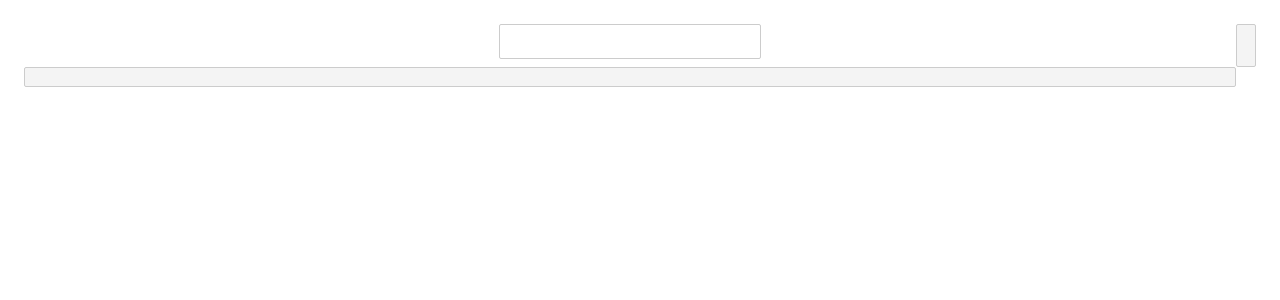
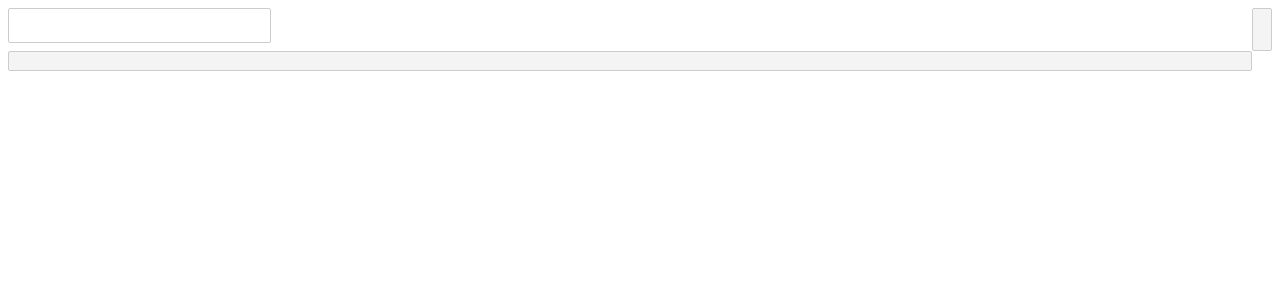
Before and after one commit to josh-yates/layowt, a Svelte app: page / in a window 1280 px wide. Shown: the top 300 px of the page. Built offline with nearby package versions, Linux system fonts and the light colour scheme.

Commit message:
WIP on pane UI

```diff
--- a/src/App.svelte
+++ b/src/App.svelte
@@ -1,19 +1,28 @@
 <script lang="ts">
 	import Pane from "./components/Pane.svelte";
-	import type { TreeNode } from "./models/treeNode";
-	export let model: TreeNode;
+	import { SplitType } from "./models/splitType";
+	import { GridService } from "./services/gridService";
+	import { PaneService } from "./services/paneService";
+	const paneService = new PaneService();
+	const gridService = new GridService(paneService);
+
+	$: update = {};
 </script>
 
 <main>
-	<Pane />
+	{#each paneService.panes as pane}
+		<Pane
+			command={pane.content}
+			style={gridService.getGridStylesForPane(pane)}
+			on:splitHorizontal={() => {paneService.splitPane(pane, SplitType.Horizontal); update ={}}}
+			on:splitVertical={() => {paneService.splitPane(pane, SplitType.Vertical); update = {}}} />
+	{/each}
 </main>
 
 <style>
 	main {
-		text-align: center;
-		padding: 1em;
 		max-width: 240px;
-		margin: 0 auto;
+		display: grid;
 	}
 
 	@media (min-width: 640px) {
--- a/src/components/Pane.svelte
+++ b/src/components/Pane.svelte
@@ -1,12 +1,13 @@
 <script lang="ts">
     import { createEventDispatcher } from "svelte";
-    export let command: string;command
+    export let command: string;
+    export let style: string;
     const dispatch = createEventDispatcher();
     const splitVertical = () => dispatch('splitVertical');
     const splitHorizontal = () => dispatch('splitHorizontal');
 </script>
 
-<div class="pane">
+<div class="pane" style="{style}">
     <div class="command-holder">
         <input bind:value="{command}" />
     </div>
--- a/src/main.ts
+++ b/src/main.ts
@@ -3,9 +3,7 @@ import { TreeNode } from './models/treeNode';
 
 const app = new App({
 	target: document.body,
-	props: {
-		model: new TreeNode()
-	}
+	props: {}
 });
 
 export default app;
--- a/src/models/treeNode.ts
+++ b/src/models/treeNode.ts
@@ -20,4 +20,16 @@ export class TreeNode {
 
         return this.parent.downDepth + (this.parent.split === SplitType.Horizontal && this === this.parent.child2 ? 1 : 0);
     }
+
+    public get verticalSplits(): number {
+        if (!this.parent) return 0;
+
+        return this.parent.verticalSplits + (this.parent.split === SplitType.Vertical ? 1 : 0);
+    }
+
+    public get horizontalSplits(): number {
+        if (!this.parent) return 0;
+
+        return this.parent.horizontalSplits + (this.parent.split === SplitType.Horizontal ? 1 : 0);
+    }
 }
--- a/src/services/gridService.ts
+++ b/src/services/gridService.ts
@@ -10,17 +10,20 @@ export class GridService {
         const columnCount = this.gridColumns;
         const rowCount = this.gridRows;
 
+        const columnSpan = columnCount / Math.pow(2, pane.rightDepth);
+        const rowSpan = rowCount / Math.pow(2, pane.downDepth);
+
         return `
-            grid-column: ${TreeNodeService.getIndex(columnCount, pane, SplitType.Vertical)};
-            grid-row: ${TreeNodeService.getIndex(rowCount, pane, SplitType.Horizontal)};
+            grid-column: ${TreeNodeService.getIndex(columnCount, pane, SplitType.Vertical)} / span ${columnSpan};
+            grid-row: ${TreeNodeService.getIndex(rowCount, pane, SplitType.Horizontal)} / span ${rowSpan};
         `;
     }
 
     public get gridColumns(): number {
-        return this._paneService.panes.sort((a, b) => b.rightDepth - a.rightDepth)[0].rightDepth;
+        return Math.pow(2, this._paneService.panes.sort((a, b) => b.verticalSplits - a.verticalSplits)[0].verticalSplits);
     }
 
     public get gridRows(): number {
-        return this._paneService.panes.sort((a, b) => b.downDepth - a.downDepth)[0].downDepth;
+        return Math.pow(2, this._paneService.panes.sort((a, b) => b.horizontalSplits - a.horizontalSplits)[0].horizontalSplits);
     }
 }
--- a/src/services/treeNodeService.ts
+++ b/src/services/treeNodeService.ts
@@ -68,6 +68,6 @@ export namespace TreeNodeService {
             summation += Math.pow(2, i);
         }
 
-        return (maxSize / Math.pow(2, steps)) * summation;
+        return 1 + ((maxSize / Math.pow(2, steps)) * summation);
     }
 }
```
